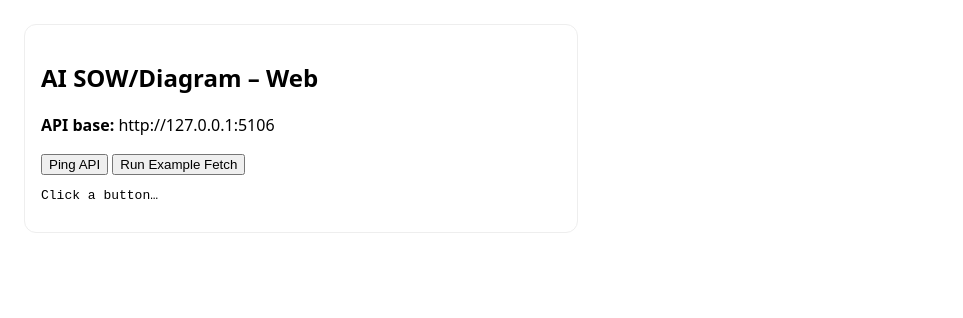
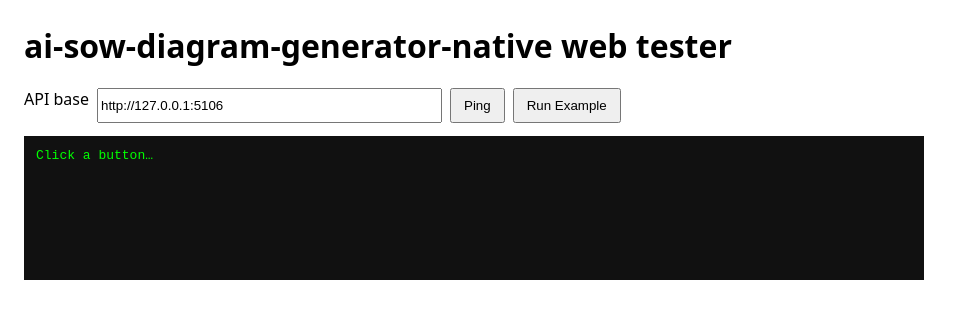
Before and after one commit to at-github-th/ai-sow-diagram-generator, a plain HTML site: page web/index.html in a window 1280 px wide. Shown: the whole page, without its empty margins (0-963 px from the left). Drawn offline with Linux system fonts and the light colour scheme.

Commit message:
docs: README + web tester + linguist attrs

```diff
--- a/web/index.html
+++ b/web/index.html
@@ -1,16 +1,11 @@
-<!doctype html><meta charset="utf-8"/>
-<title>AI SOW/Diagram – Web</title>
-<style>body{font-family:system-ui;margin:24px}.card{border:1px solid #eee;border-radius:12px;padding:16px;max-width:520px}</style>
-<div class="card">
-  <h2>AI SOW/Diagram – Web</h2>
-  <p><b>API base:</b> http://127.0.0.1:5106</p>
-  <button onclick="ping()">Ping API</button>
-  <button onclick="ex()">Run Example Fetch</button>
-  <pre id="out">Click a button…</pre>
-</div>
+<!doctype html><meta charset="utf-8"><title>ai-sow-diagram-generator-native demo</title>
+<style>body{font-family:system-ui,Arial;margin:24px;max-width:900px}.row{display:flex;gap:8px;margin:8px 0}button{padding:8px 12px}pre{background:#111;color:#0f0;padding:12px;min-height:120px;white-space:pre-wrap}</style>
+<h1>ai-sow-diagram-generator-native web tester</h1>
+<div class="row"><label>API base</label><input id="base" size="40" value="http://127.0.0.1:5106"><button onclick="ping()">Ping</button><button onclick="ex()">Run Example</button></div>
+<pre id="out">Click a button…</pre>
 <script>
-const base="http://127.0.0.1:5106";
-const out=document.getElementById("out");
-async function ping(){ try{ const r=await fetch(base,{mode:"cors"}); out.textContent=JSON.stringify(await r.json(),null,2);}catch(e){ out.textContent=String(e);} }
-async function ex(){ try{ const r=await fetch(base+"/api",{mode:"cors"}); out.textContent=(r.ok? "Use real endpoints (see README)" : r.status+" "+r.statusText); }catch(e){ out.textContent=String(e);} }
+const out=document.getElementById('out');
+function base(){return document.getElementById('base').value}
+async function ping(){try{const r=await fetch(base()); out.textContent=JSON.stringify(await r.json(),null,2);}catch(e){out.textContent=String(e)}}
+async function ex(){out.textContent="Try /api endpoints for this app"}
 </script>
```
Also changed, not shown: README.md.
